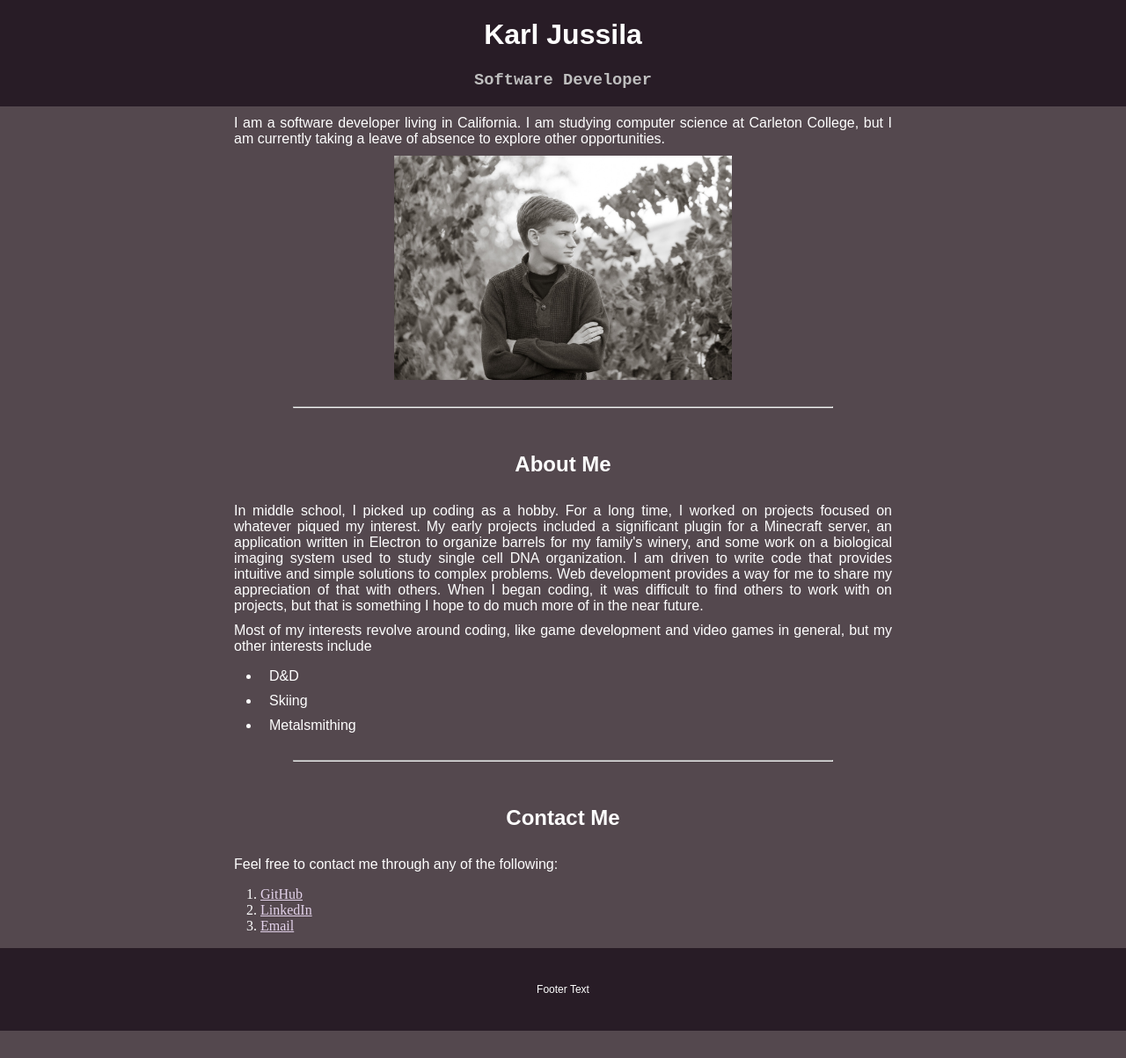
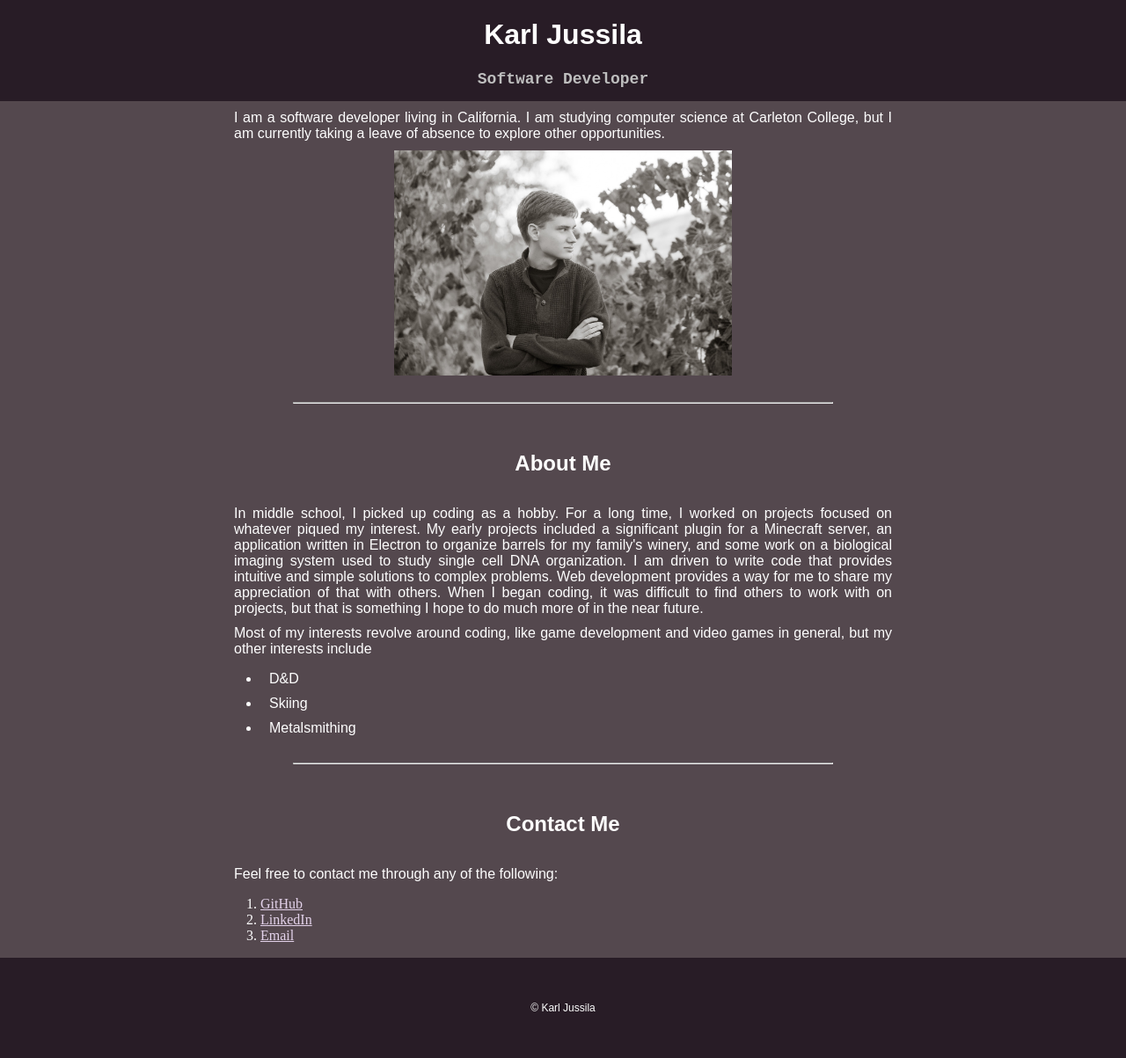
Before and after one commit to KarlJussila/thinkful-portfolio-web-page, a plain HTML site: page index.html in a window 1280 px wide. Shown: the whole page at 88% size. Before the commit the page ends 1182 px from the top, so only its background shows below. Drawn offline with Linux system fonts and the light colour scheme.

Commit message:
Update web page

```diff
--- a/index.html
+++ b/index.html
@@ -1,5 +1,5 @@
 <!DOCTYPE html>
-<html>
+<html lang="en">
   <head>
     <meta charset="utf-8">
     <meta name="viewport" content="width=device-width">
@@ -11,7 +11,7 @@
       <div>
         <!--Page header info-->
         <h1>Karl Jussila</h1>
-        <h3>Software Developer</h3>
+        <h2>Software Developer</h2>
       </div>
     </header>
     <main>
@@ -19,14 +19,14 @@
         <!--Short intro-->
         <p>I am a software developer living in California. I am studying computer science at Carleton College, but I am currently taking a leave of absence to explore other opportunities.</p>
 
-        <img src="images/Karl.jpeg">
+        <img src="images/Karl.jpeg" alt="Photo of Karl">
 
         <hr>
 
         <!--About me section-->
         <article>
           <!--Article header-->
-          <header><h2>About Me</h2></header>
+          <header><h3>About Me</h3></header>
           <p>In middle school, I picked up coding as a hobby. For a long time, I worked on projects focused on whatever piqued my interest. My early projects included a significant plugin for a Minecraft server, an application written in Electron to organize barrels for my family's winery, and some work on a biological imaging system used to study single cell DNA organization. I am driven to write code that provides intuitive and simple solutions to complex problems. Web development provides a way for me to share my appreciation of that with others. When I began coding, it was difficult to find others to work with on projects, but that is something I hope to do much more of in the near future.</p>
           <p>Most of my interests revolve around coding, like game development and video games in general, but my other interests include</p>
           <!--Hobby list-->
@@ -42,7 +42,7 @@
         <!--Contact me section-->
         <article>
           <!--Article header-->
-          <header><h2>Contact Me</h2></header>
+          <header><h3>Contact Me</h3></header>
           <p>Feel free to contact me through any of the following:</p>
           <!--List of links-->
           <ol>
@@ -57,7 +57,7 @@
     <!--Page footer, because why not-->
     <footer>
       <div>
-        <p>Footer Text</p>
+        <p>© Karl Jussila</p>
       </div>
     </footer>
   </body>
--- a/style.css
+++ b/style.css
@@ -31,7 +31,10 @@ main header {
 
 /*Give the footer the same background as the header*/
 footer {
-  background-color: #281C26;
+    margin: 0px;
+    padding:0px;
+    background-color: #281C26;
+    overflow: auto;
 }
 
 /*Change the font family, color, and alignment of h1*/
@@ -41,18 +44,20 @@ h1 {
   color: #fefefe;
 }
 
+/*Change the font family, color, and alignment of h3*/
+h2 {
+  text-align: center;
+  font-family: 'Courier New', Courier, monospace;
+  color: #bebebe;
+  font-size: 18px;
+}
+
 /*Change the font family, color, and alignment of h2*/
-h2 {
+h3 {
   color: #fefefe;
   text-align: center;
   font-family: Arial, Helvetica, sans-serif;
-}
-
-/*Change the font family, color, and alignment of h3*/
-h3 {
-  text-align: center;
-  font-family: 'Courier New', Courier, monospace;
-  color: #bebebe;
+  font-size: 24px;
 }
 
 /*Change the font family, color, alignment, and margin of paragraphs*/
```
